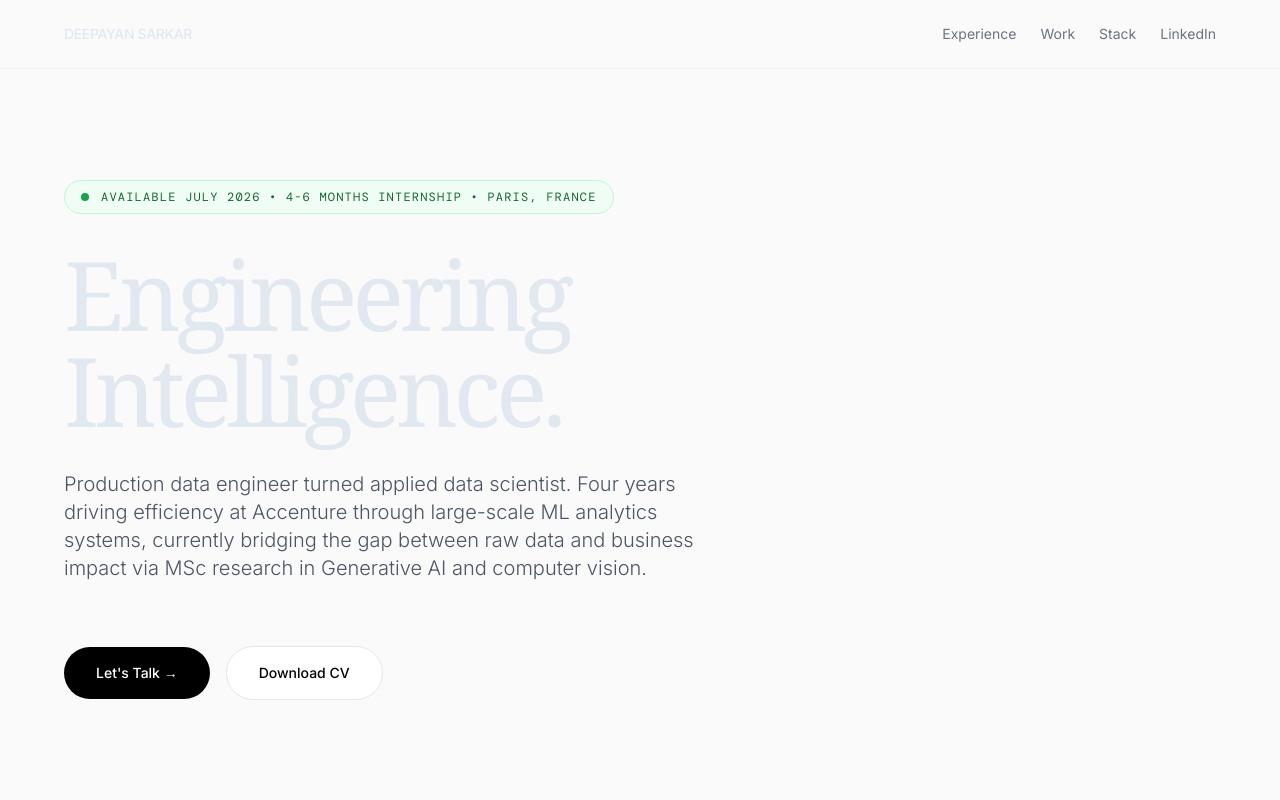
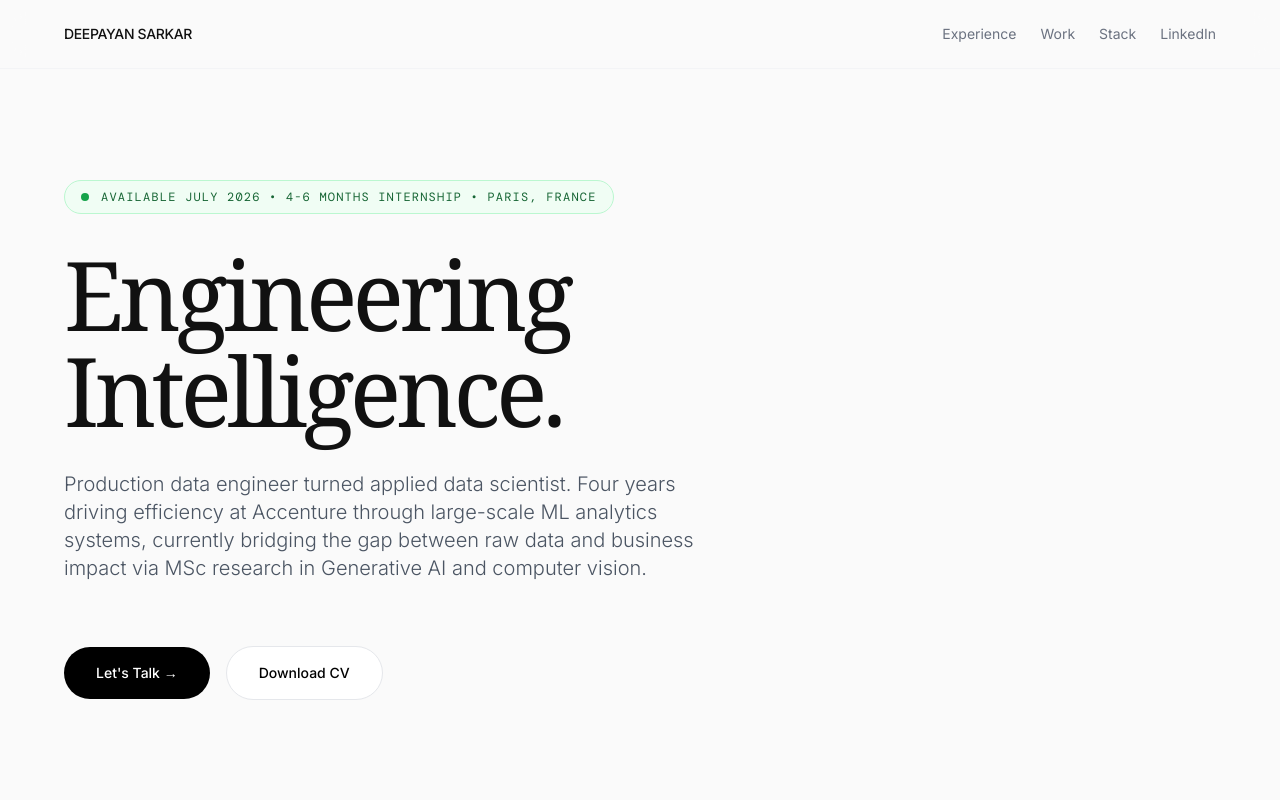
Before and after one commit to deepayans/portfolio, a Next.js app: page / in a window 1280 px wide. Shown: the top 800 px of the page. Built offline with nearby package versions, Linux system fonts and the light colour scheme; a web font is replaced by a local one.

Commit message:
Refactor styles for light theme in globals.css
Updated styles for light theme including body background and scrollbar colors.

```diff
--- a/app/globals.css
+++ b/app/globals.css
@@ -19,8 +19,9 @@ html {
 }
 
 body {
-  background: #020817;
-  color: #e2e8f0;
+  /* Updated for Light Theme */
+  background: #FAFAFA;
+  color: #111111;
   font-family: var(--font-body);
   overflow-x: hidden;
 }
@@ -53,22 +54,25 @@ body {
   50%      { transform: translateY(8px); }
 }
 
-/* Scrollbar */
+/* Scrollbar - Updated for Light Theme */
 ::-webkit-scrollbar {
   width: 4px;
 }
 ::-webkit-scrollbar-track {
-  background: #020817;
+  background: #FAFAFA;
 }
 ::-webkit-scrollbar-thumb {
-  background: #00e5c4;
+  background: #E5E7EB;
   border-radius: 2px;
 }
+::-webkit-scrollbar-thumb:hover {
+  background: #D1D5DB;
+}
 
-/* Selection */
+/* Selection - Updated for Light Theme */
 ::selection {
-  background: rgba(0, 229, 196, 0.2);
-  color: #00e5c4;
+  background: #111111;
+  color: #FFFFFF;
 }
 
 /* Print styles for "Download Resume" */
```
